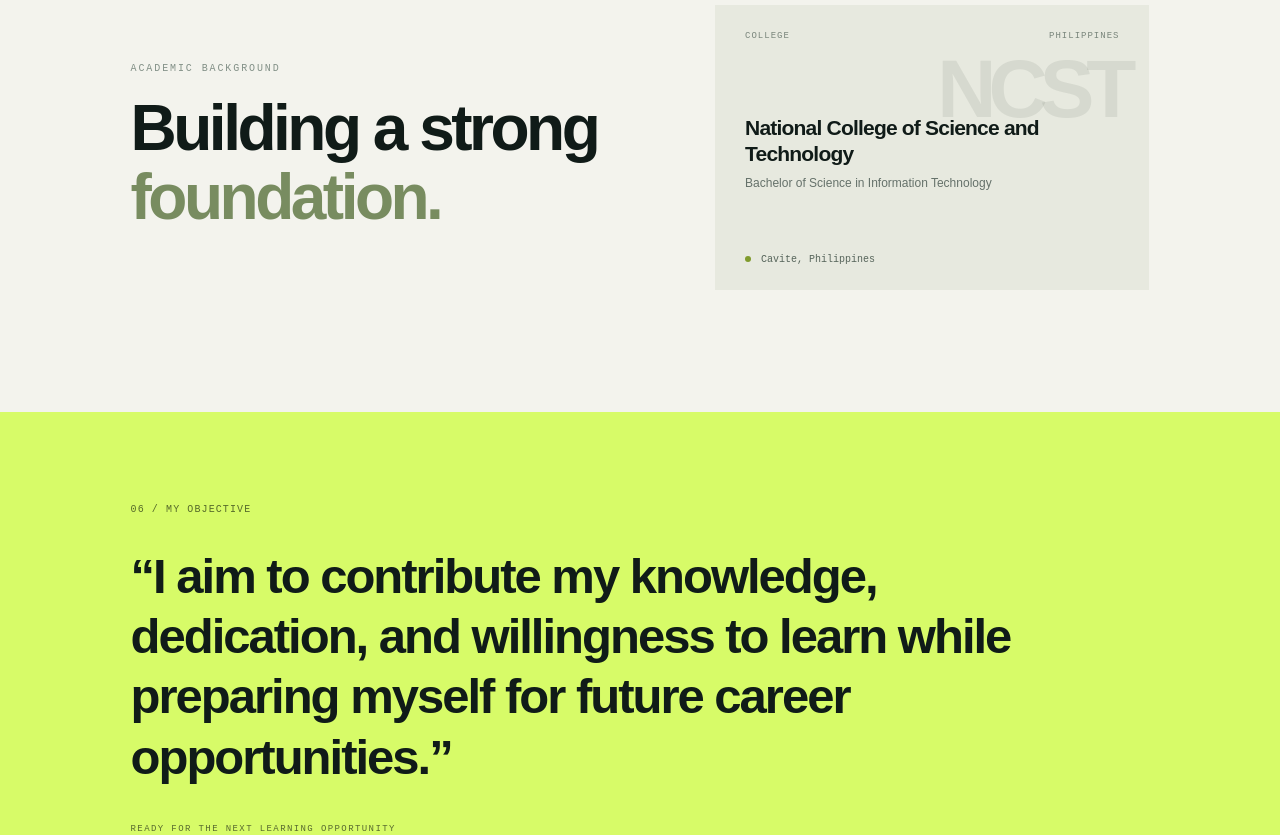
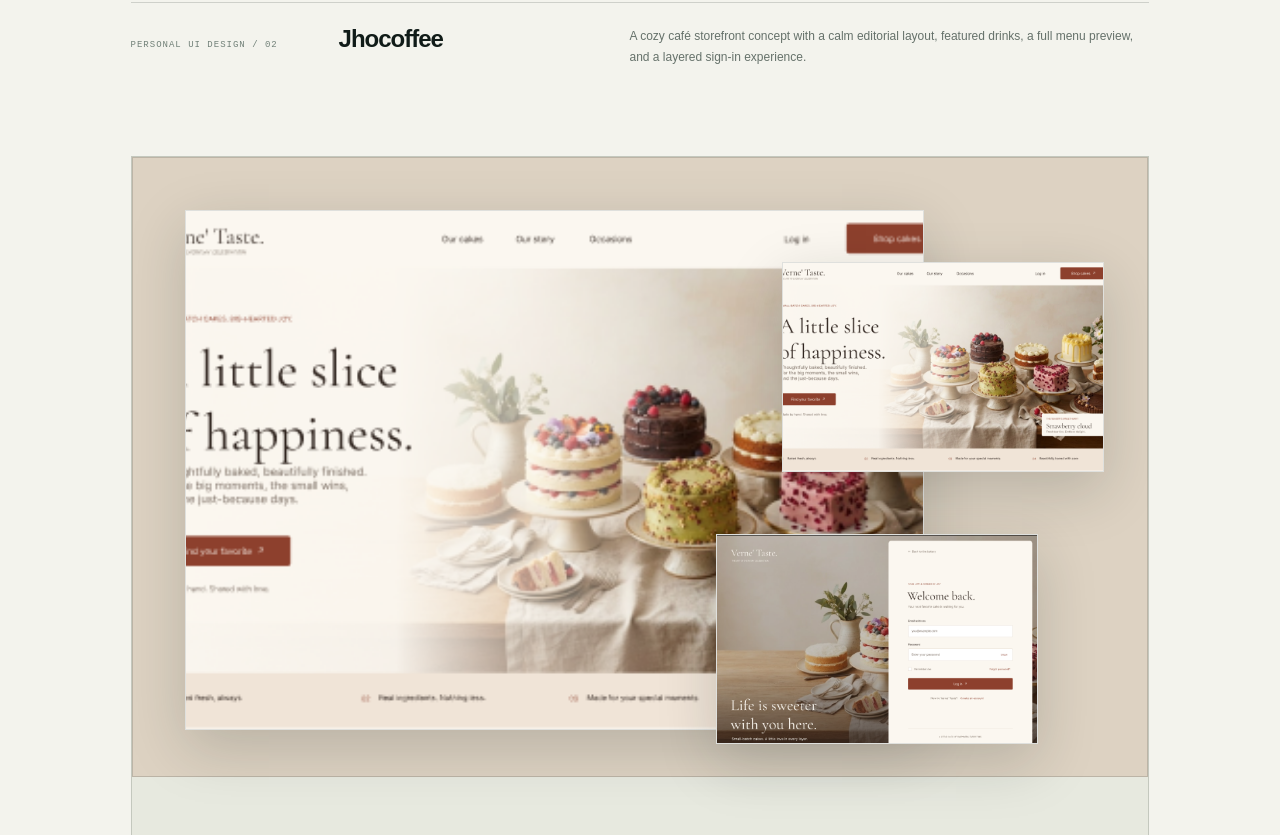
Before and after one commit to vernecles12/jhoverne-portfolio, a Next.js app: page / in a window 1280 px wide. Shown: the part 4565-5400 px from the top of the page. Built offline with nearby package versions, Linux system fonts and the light colour scheme.

Commit message:
Fix Jhocoffee Verne and MotoTech screenshot galleries

```diff
--- a/app/globals.css
+++ b/app/globals.css
@@ -215,7 +215,9 @@ a:hover .arrow-icon { transform: translate(2px, -2px); }
 .cavite-gallery-board { background: #101b18; }
 .cavite-gallery-board .screenshot-main,
 .cavite-gallery-board .screenshot-detail { border-color: rgba(215,251,104,.16); }
-.jhocoffee-board, .verne-board, .cavite-board { display: none; }
+.jhocoffee-board, .verne-board, .cavite-board { display: block; }
+.jhoco-panel, .verne-panel, .cavite-panel, .cavite-qa-tag { display: none; }
+.jhocoffee-board > .design-tag, .verne-board > .design-tag { display: none; }
 
 @media (min-width: 1500px) {
   .hero { min-height: 780px; }
--- a/app/page.tsx
+++ b/app/page.tsx
@@ -366,9 +366,9 @@ export default function Home() {
 				>
 					<div className="design-board screenshot-board verne-gallery-board" aria-label="Verne Tastes public UI screenshots">
 						<div className="screenshot-gallery">
-							<img className="screenshot screenshot-main" src="/Verne'%20Tastes%20(2).png" alt="Verne Tastes storefront" />
-							<img className="screenshot screenshot-detail screenshot-detail-one" src="/Verne'%20Tastes%20(3).png" alt="Verne Tastes cake collection" />
-							<img className="screenshot screenshot-detail screenshot-detail-two" src="/Verne'%20Tastes%20(5).png" alt="Verne Tastes account interface" />
+							<img className="screenshot screenshot-main" src="/Verne%27%20Tastes%20(2).png" alt="Verne Tastes storefront" />
+							<img className="screenshot screenshot-detail screenshot-detail-one" src="/Verne%27%20Tastes%20(3).png" alt="Verne Tastes cake collection" />
+							<img className="screenshot screenshot-detail screenshot-detail-two" src="/Verne%27%20Tastes%20(5).png" alt="Verne Tastes account interface" />
 						</div>
 					</div>
 
```
